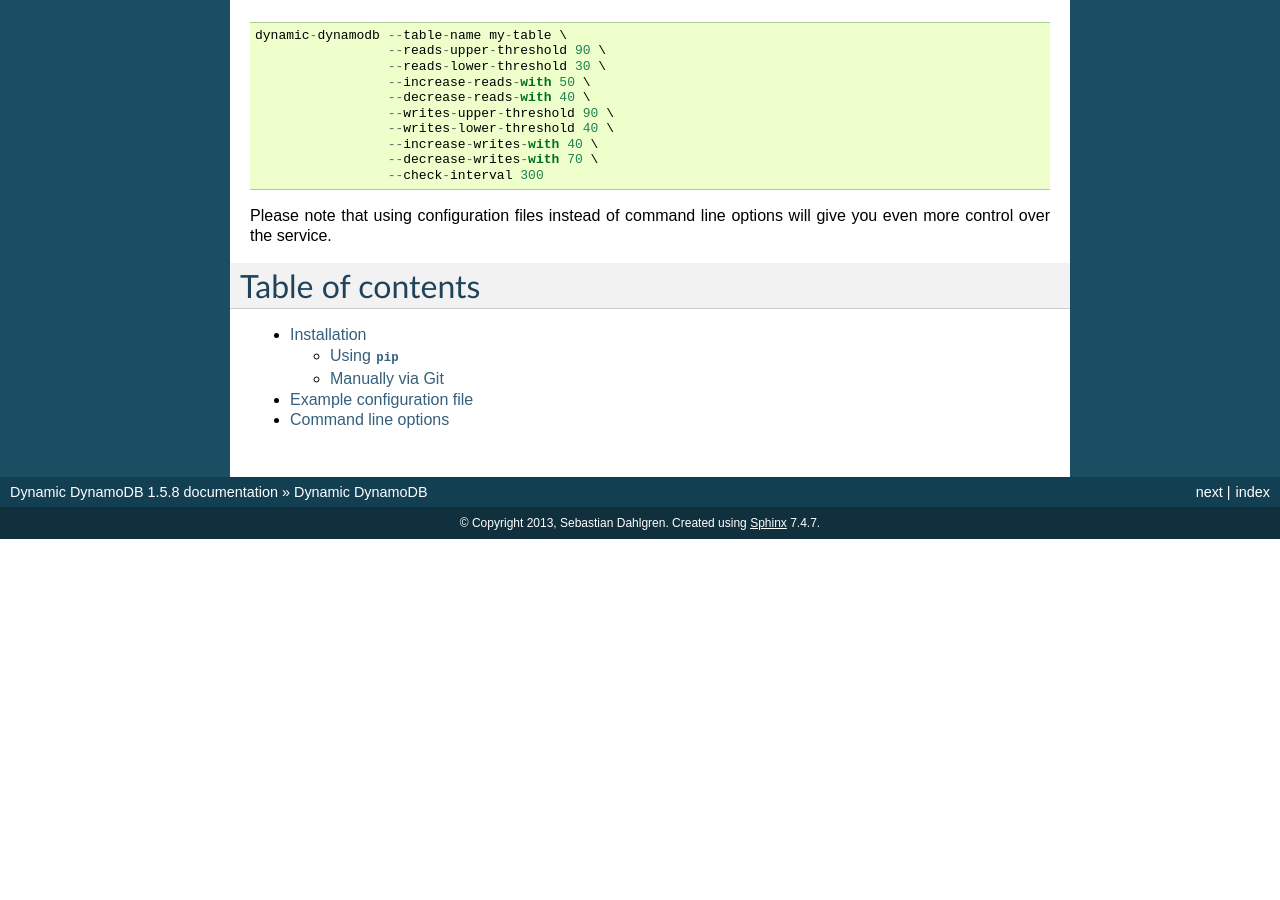
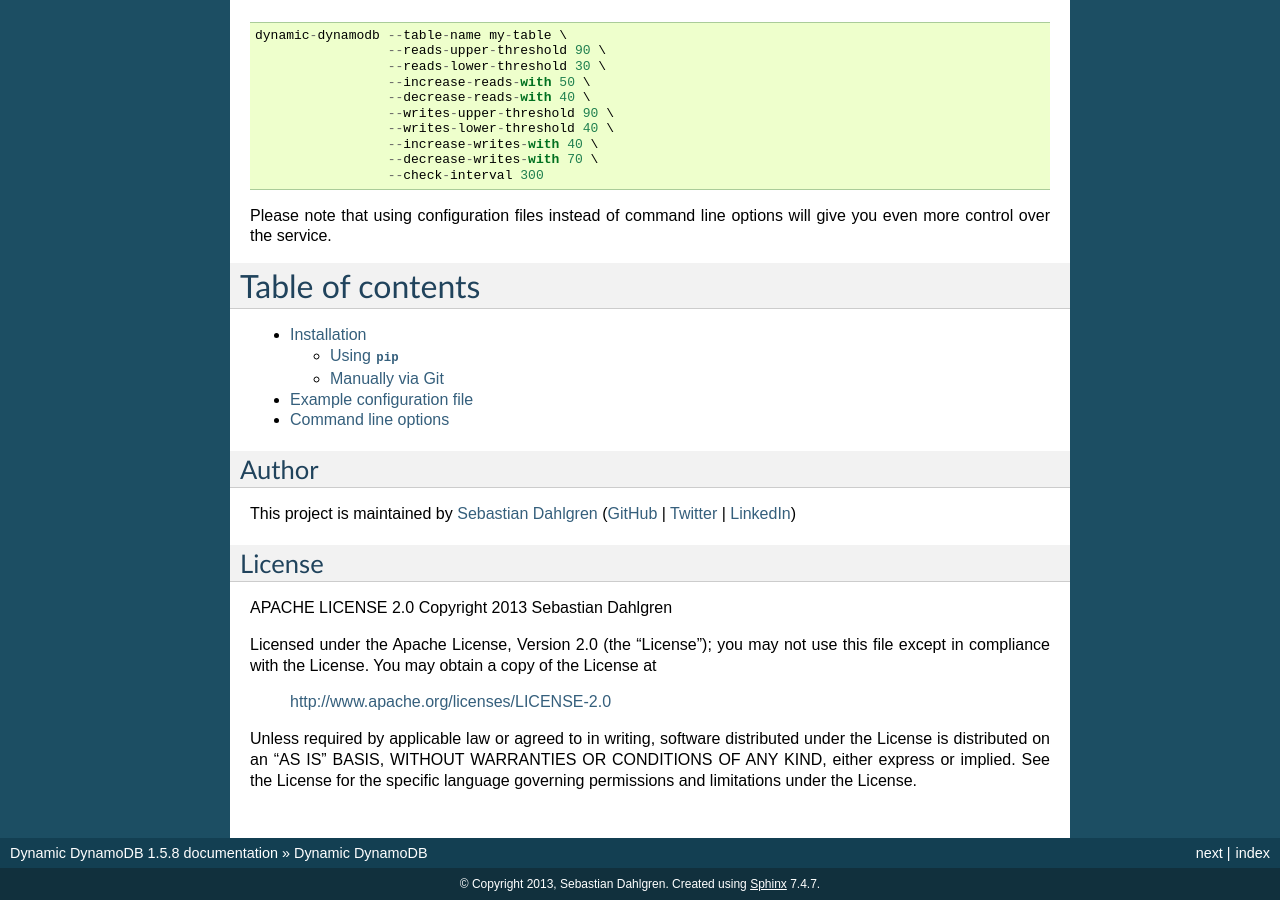
Before and after one commit to sebdah/dynamic-dynamodb, a Sphinx documentation site: the page built from docs/index.rst, in a window 1280 px wide and 900 px high, scrolled down 701 px. Built offline with Sphinx 7.4.7, drawn with Linux system fonts in a browser that asks for light colours; before the commit the page ends 1240 px from its top, so only the background shows below that.

Commit message:
Added license and author info

```diff
--- a/docs/index.rst
+++ b/docs/index.rst
@@ -54,3 +54,26 @@
     installation
     example_configuration
     command_line_options
+
+Author
+------
+
+This project is maintained by `Sebastian Dahlgren <http://www.sebastiandahlgren.se>`_ (`GitHub <https://github.com/sebdah>`_ | `Twitter <https://twitter.com/sebdah>`_ | `LinkedIn <http://www.linkedin.com/in/sebastiandahlgren>`_)
+
+License
+-------
+
+APACHE LICENSE 2.0
+Copyright 2013 Sebastian Dahlgren
+
+Licensed under the Apache License, Version 2.0 (the "License");
+you may not use this file except in compliance with the License.
+You may obtain a copy of the License at
+
+   `http://www.apache.org/licenses/LICENSE-2.0 <http://www.apache.org/licenses/LICENSE-2.0>`_
+
+Unless required by applicable law or agreed to in writing, software
+distributed under the License is distributed on an "AS IS" BASIS,
+WITHOUT WARRANTIES OR CONDITIONS OF ANY KIND, either express or implied.
+See the License for the specific language governing permissions and
+limitations under the License.
```
